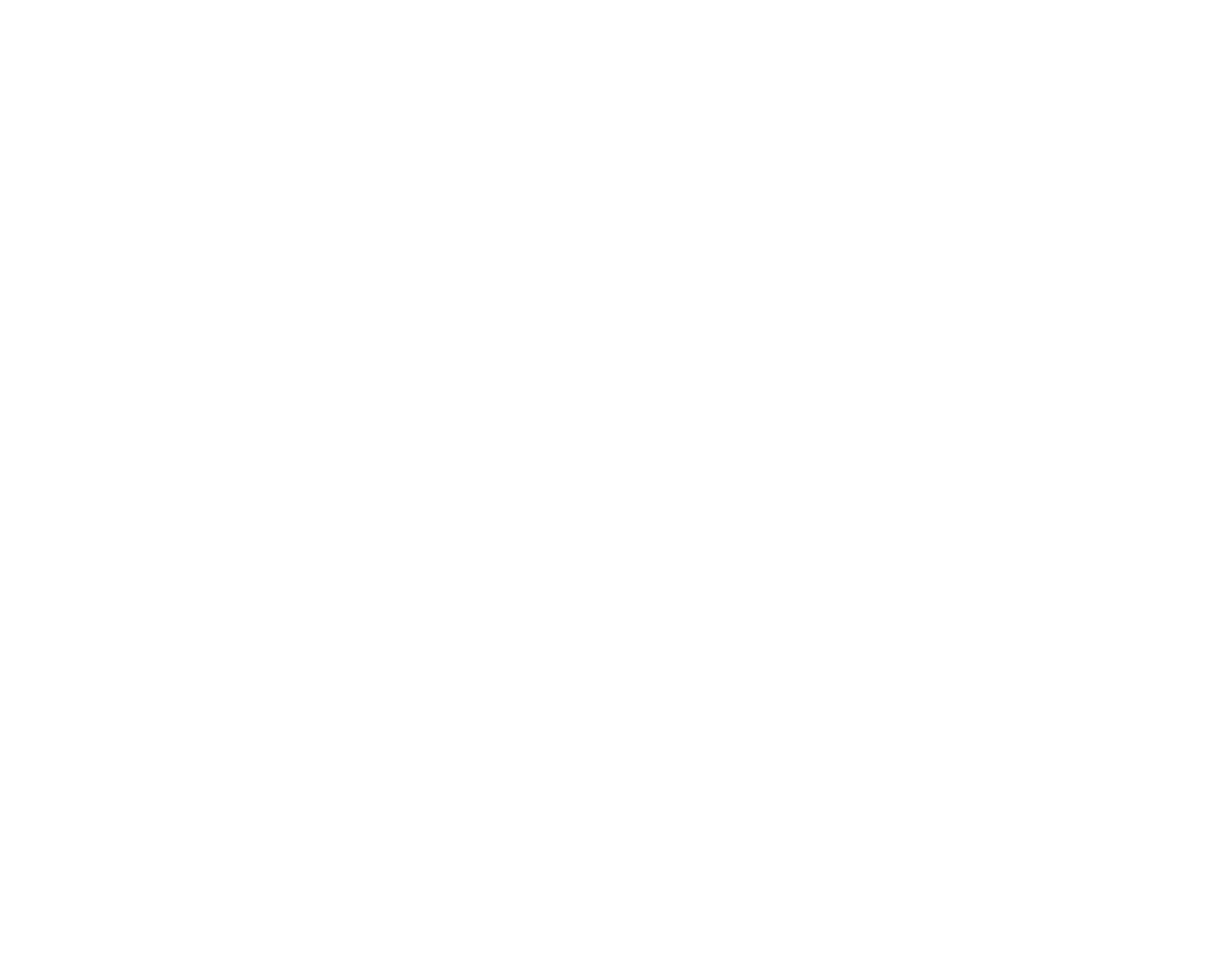
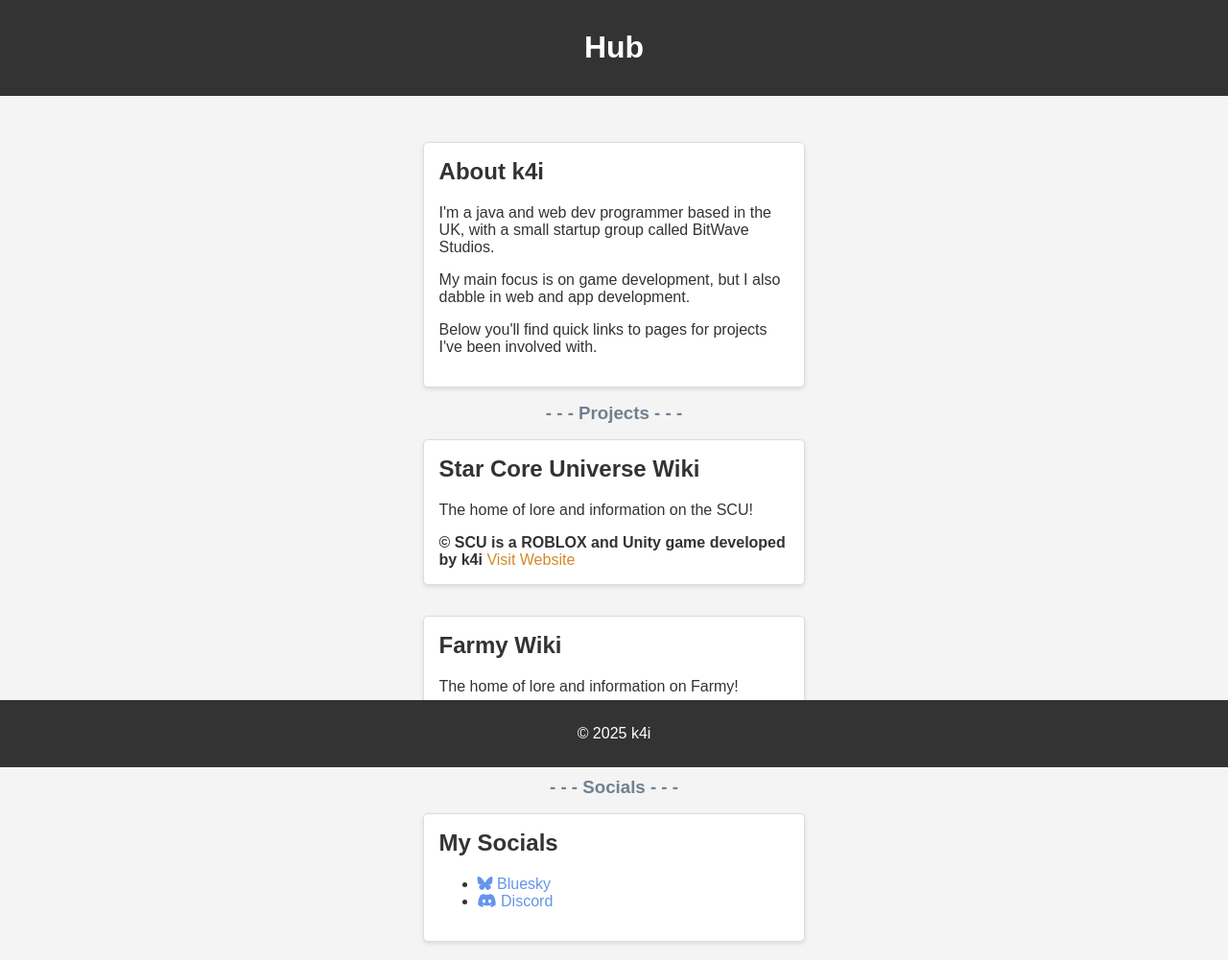
Before and after one commit to Leokayasen/Leokayasen.github.io, a plain HTML site: page index.html in a window 1280 px wide. Shown: the whole page at 96% size. Before the commit the page ends 800 px from the top, so only its background shows below. Drawn offline with Linux system fonts and the light colour scheme.

Commit message:
update @ 19/04/2025

```diff
--- /dev/null
+++ b/css/index.css
@@ -0,0 +1,68 @@
+body {
+    font-family: Ubuntu, sans-serif;
+    margin: 0;
+    padding: 0;
+    background-color: #f4f4f4;
+    color: #333;
+}
+
+header {
+    background-color: #333;
+    color: #fff;
+    padding: 10px 0;
+    text-align: center;
+}
+
+main {
+    padding: 2em;
+}
+
+.about, .websites, .socials {
+    display: flex;
+    flex-wrap: wrap;
+    justify-content: space-around;
+}
+
+h3 {
+    margin: 0;
+    text-align: center;
+    color: slategrey;
+}
+
+article {
+    background-color: white;
+    border: 1px solid #ddd;
+    border-radius: 5px;
+    margin: 1em;
+    padding: 1em;
+    width: 30%;
+    box-shadow: 0 2px 4px rgba(0, 0, 0, 0.1);
+}
+
+article h2 {
+    margin-top: 0;
+}
+
+article a {
+    color: #d68928;
+    text-decoration: none;
+}
+
+.social-link {
+    color: cornflowerblue;
+}
+
+
+article a:hover {
+    text-decoration: underline;
+}
+
+footer {
+    background-color: #333;
+    color: #fff;
+    text-align: center;
+    padding: 10px 0;
+    position: fixed;
+    bottom: 0;
+    width: 100%;
+}
--- a/index.html
+++ b/index.html
@@ -2,9 +2,60 @@
 <html lang="en">
 <head>
     <meta charset="UTF-8">
-    <title>Kai's Portfolio</title>
+    <title>Kai's Projects</title>
+    <meta name="viewport" content="width=device-width, initial-scale=1.0">
+    <link rel="stylesheet" href="css/index.css">
+    <link rel="stylesheet" href="https://cdnjs.cloudflare.com/ajax/libs/font-awesome/6.7.2/css/all.min.css" crossorigin="anonymous">
 </head>
 <body>
 
+<header>
+    <h1>Hub</h1>
+</header>
+
+<main>
+    <section class="about">
+        <article>
+            <h2>About k4i</h2>
+            <p>I'm a java and web dev programmer based in the UK, with a small startup group called BitWave Studios.</p>
+            <p>My main focus is on game development, but I also dabble in web and app development.</p>
+            <p>Below you'll find quick links to pages for projects I've been involved with.</p>
+        </article>
+    </section>
+
+    <h3>- - - Projects - - -</h3>
+    <section class="websites">
+        <article>
+            <h2>Star Core Universe Wiki</h2>
+            <p>The home of lore and information on the SCU!</p>
+            <b>&copy; SCU is a ROBLOX and Unity game developed by k4i</b>
+            <a href="" target="_blank">Visit Website</a>
+        </article>
+    </section>
+    <section class="websites">
+        <article>
+            <h2>Farmy Wiki</h2>
+            <p>The home of lore and information on Farmy!</p>
+            <b>&copy; Farmy is a ROBLOX game developed by arrophh</b>
+            <a href="" target="_blank">Visit Website</a>
+        </article>
+    </section>
+
+    <h3>- - - Socials - - -</h3>
+    <section class="socials">
+        <article>
+            <h2>My Socials</h2>
+            <ul>
+                <li><a class="social-link" href=""> <i class="fa-brands fa-bluesky"></i> Bluesky</a></li>
+                <li><a class="social-link" href=""> <i class="fa-brands fa-discord"></i> Discord</a></li>
+            </ul>
+        </article>
+    </section>
+</main>
+
+
+<footer>
+    <p>&copy; 2025 k4i</p>
+</footer>
 </body>
 </html>
```
